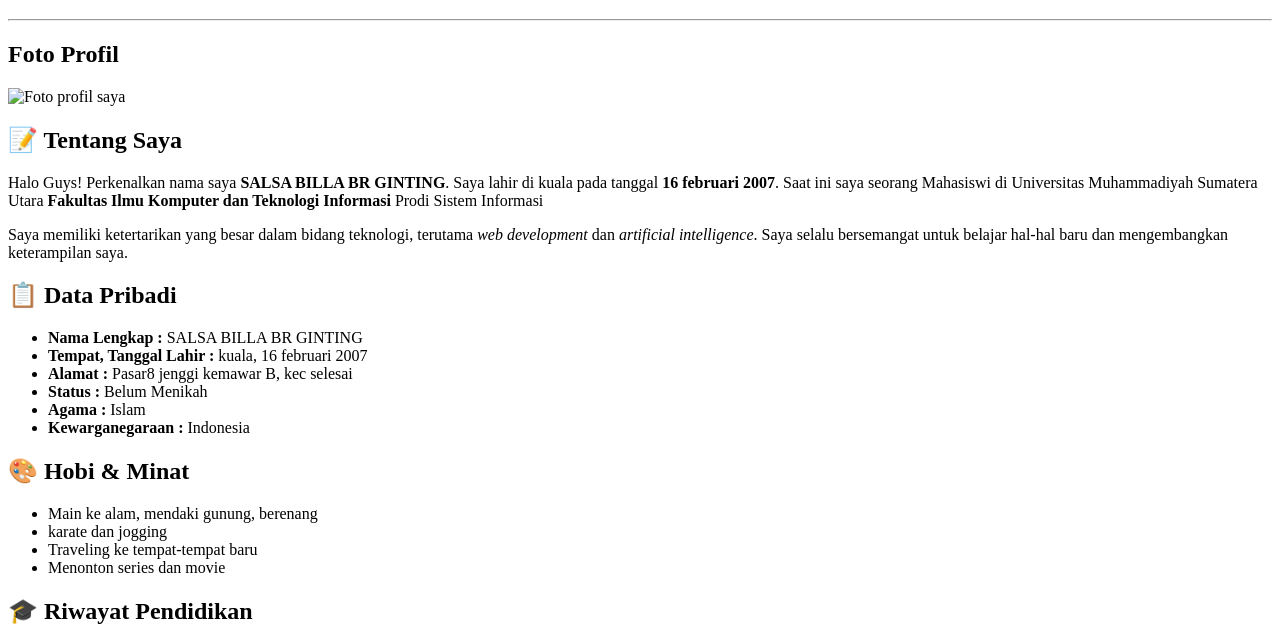
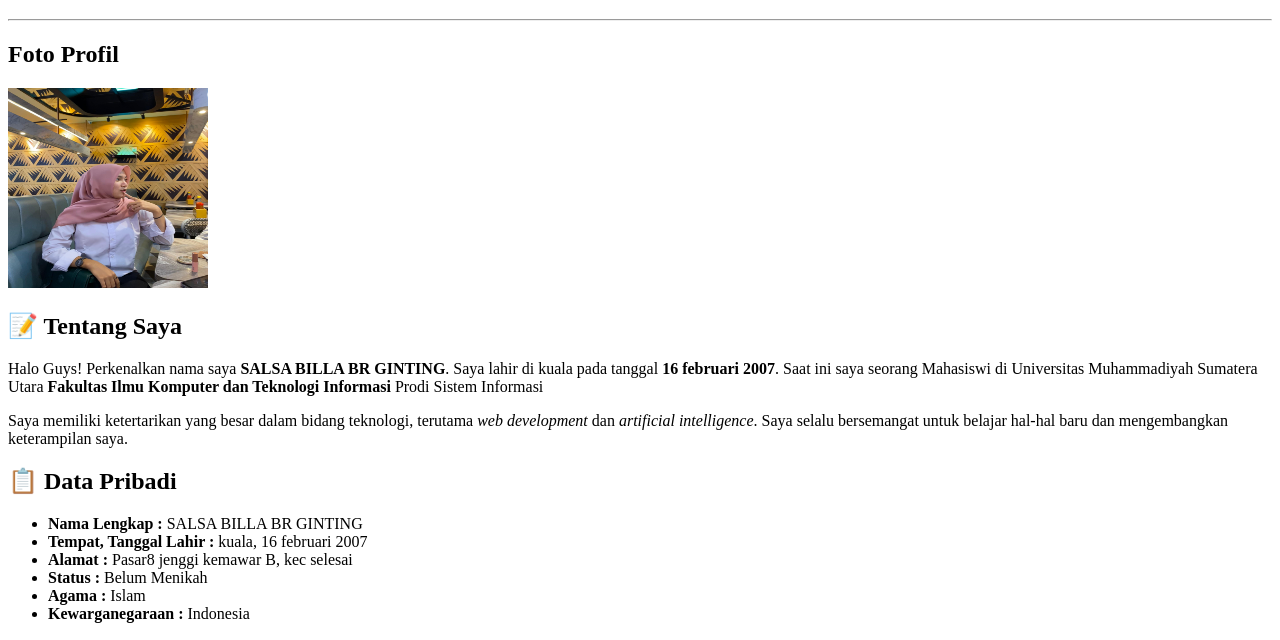
Before and after one commit to billaa1922/prak-pemrograman-web-dasar, a plain HTML site: page index.html in a window 1280 px wide. Shown: the part 62-702 px from the top of the page. Drawn offline with Linux system fonts and the light colour scheme.

Commit message:
Update index.html

```diff
--- a/index.html
+++ b/index.html
@@ -18,7 +18,7 @@
 
     <!-- FOTO PROFIL -->
     <h2>Foto Profil</h2>
-    <img src="profile.jpeg" alt="Foto profil saya" width="200" height="200">
+    <img src="profil.jpeg" alt="Foto profil saya" width="200" height="200">
 
 
 
```
